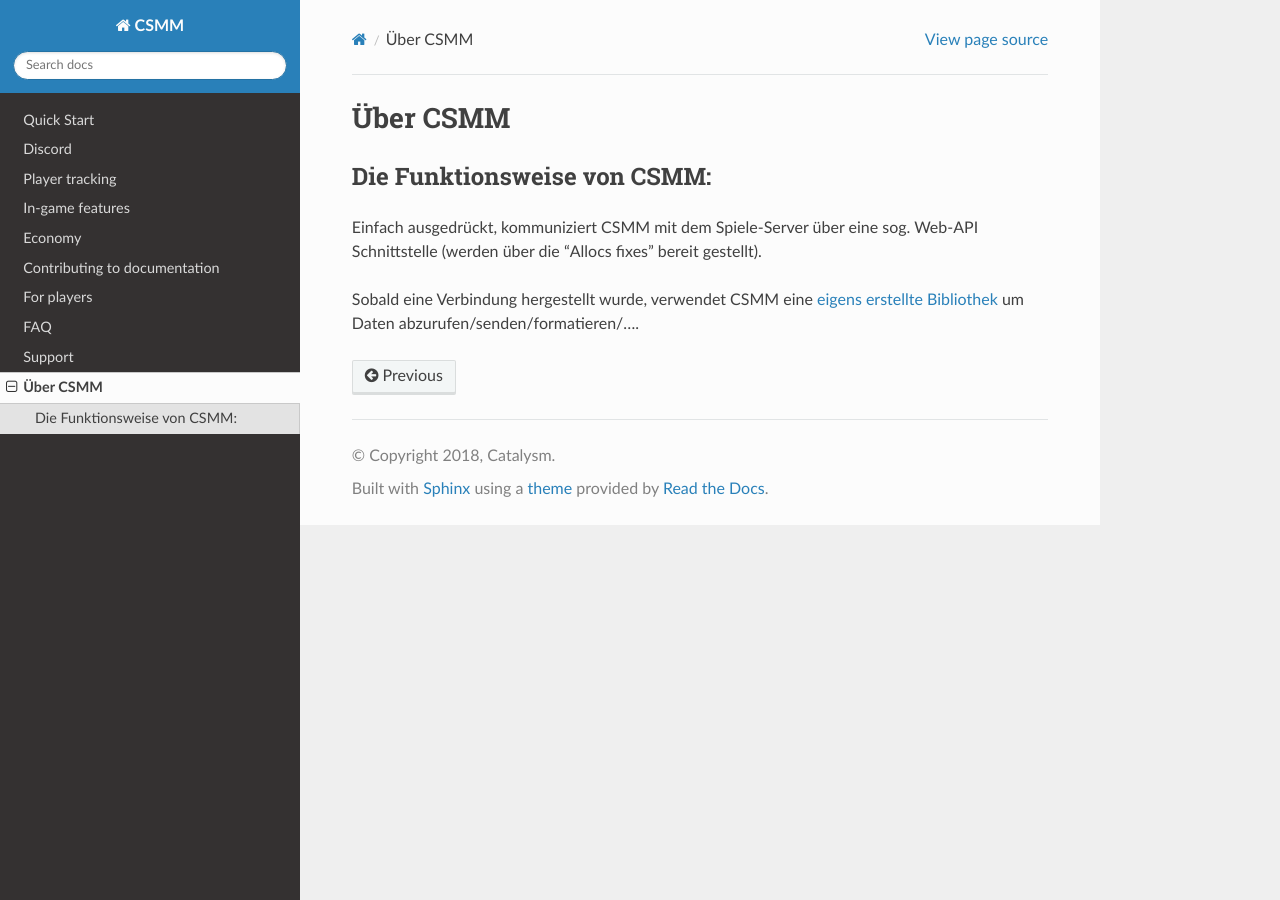
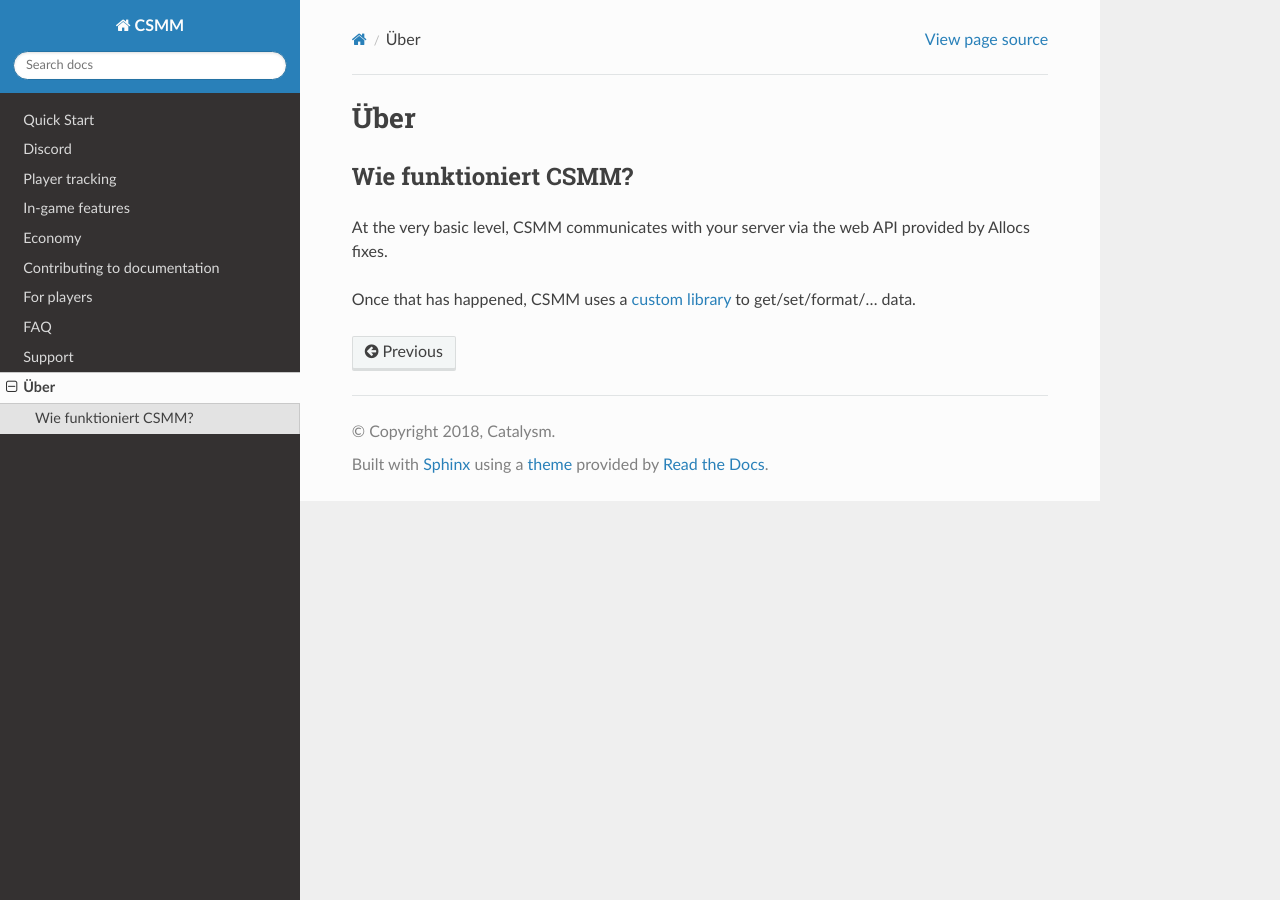
Before and after one commit to CatalysmsServerManager/docs-de, a Sphinx documentation site: the page built from docs/pages/about.rst, in a window 1280 px wide. Built offline with Sphinx 7.4.7 and the Read the Docs theme 2.0.0, drawn with Linux system fonts in a browser that asks for light colours.

Commit message:
Revert "yeah"
This reverts commit 03514f8941cfebb80b4c87bad117d95d9a6171fa.

```diff
--- a/docs/pages/about.rst
+++ b/docs/pages/about.rst
@@ -1,9 +1,9 @@
-Über CSMM
-=========
+Über
+======
 
-Die Funktionsweise von CSMM:
-----------------------------
+Wie funktioniert CSMM?
+----------------------
 
-Einfach ausgedrückt, kommuniziert CSMM mit dem Spiele-Server über eine sog. Web-API Schnittstelle (werden über die "Allocs fixes" bereit gestellt).
+At the very basic level, CSMM communicates with your server via the web API provided by Allocs fixes.
 
-Sobald eine Verbindung hergestellt wurde, verwendet CSMM eine `eigens erstellte Bibliothek <https://github.com/niekcandaele/machinepack-7Days-webapi/>`_ um  Daten abzurufen/senden/formatieren/....
+Once that has happened, CSMM uses a `custom library <https://github.com/niekcandaele/machinepack-7Days-webapi/>`_ to get/set/format/... data.
```
